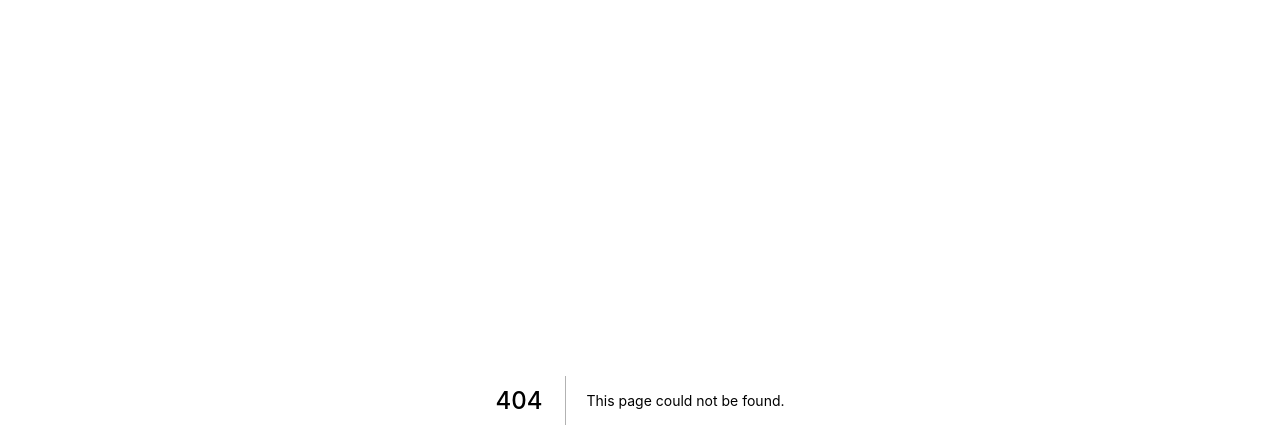
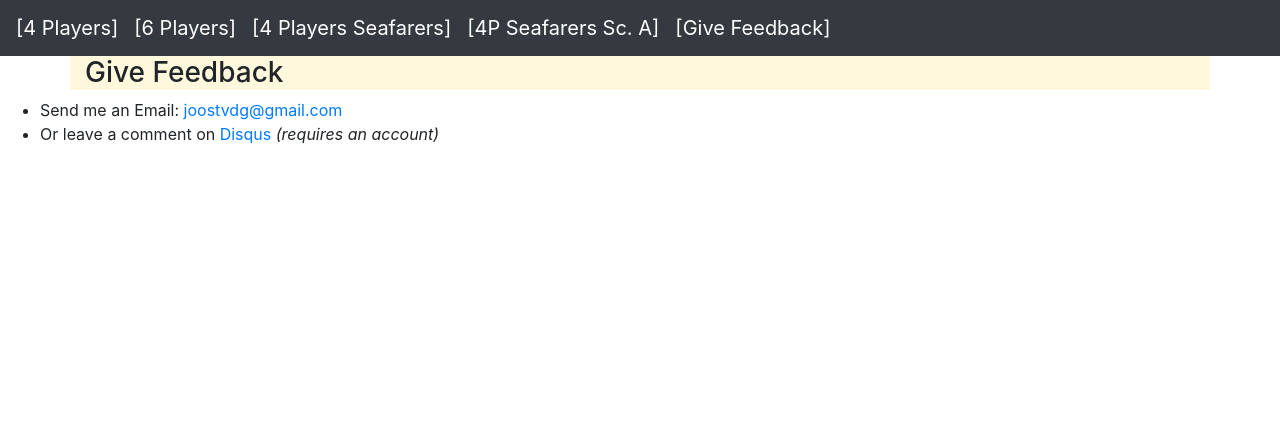
Before and after one commit to joostvdg/cmg-ui, a Next.js app: page /feedback in a window 1280 px wide. Before the commit this address had no page. Shown: the top 448 px of the page. Built offline with nearby package versions, Linux system fonts and the light colour scheme.

Commit message:
cleanup and add feedback button

```diff
--- a/components/Header.js
+++ b/components/Header.js
@@ -25,6 +25,11 @@ export default function Header() {
                         <a className="navbar-brand mr-md-3">[4P Seafarers Sc. A]</a>
                     </Link>
                 </li>
+                <li className="nav-item">
+                    <Link href="/feedback">
+                        <a className="navbar-brand mr-md-3">[Give Feedback]</a>
+                    </Link>
+                </li>
             </ul>
         </nav>
     )
--- a/pages/4player.js
+++ b/pages/4player.js
@@ -13,7 +13,7 @@ import {
 } from '../components/Catan.js';
 
 async function getMapByCode(code) {
-    console.log("getMapByCode: " + code) ;
+    // console.log("getMapByCode: " + code) ;
     if (code === "") {
         return {
             code: "", error: "no game code input",
@@ -45,7 +45,7 @@ async function fetchData(max, min, maxr, minr, max300, maxRow, maxColumn, adjace
     });
 
     const data = await response.json();
-  console.log(data);
+    // console.log(data);
     game.type = data.gameType;
     game.code = data.board.code;
         if (data.Error) {
@@ -53,7 +53,7 @@ async function fetchData(max, min, maxr, minr, max300, maxRow, maxColumn, adjace
         } else {
             game.error = "No error, all good.";
         }
-    console.log("Processing Game Code: " + game.code);
+        // console.log("Processing Game Code: " + game.code);
     processGameCode(game, game.code);
     return game;
 }
--- a/pages/6player.js
+++ b/pages/6player.js
@@ -15,7 +15,7 @@ import SliderInput from '../components/InputSlider.js';
 import Explanations from '../components/Explanations.js';
 
 async function getMapByCode(code) {
-    console.log("getMapByCode: " + code) ;
+    // console.log("getMapByCode: " + code) ;
     if (code === "") {
         return { code: "", error: "no game code input"};
     }
@@ -31,7 +31,7 @@ async function getMapByCode(code) {
     });
 
     const data = await response.json()
-    console.log(data)
+    // console.log(data)
     game.code = data.GameCode;
     if (data.Error) {
         game.error = data.Error;
@@ -58,7 +58,7 @@ async function fetchData(max, min, maxr, minr, max300, maxRow, maxColumn, adjace
     });
 
     const data = await response.json()
-  console.log(data)
+    // console.log(data)
     game.code = data.GameCode;
     game.type = "LARGE";
     if (data.Error) {
--- /dev/null
+++ b/pages/feedback.js
@@ -0,0 +1,26 @@
+import Layout from '../components/MyLayout.js';
+import fetch from 'isomorphic-unfetch';
+import Link from 'next/link';
+import {
+    mapStyle,
+    processGameCode,
+} from '../components/Catan.js';
+
+export default function P4(props) {
+
+    return (
+        <Layout>
+            <div style={mapStyle} className="container">
+                <h3 >Give Feedback</h3>
+            </div>
+            <div>
+                <p>
+                    <ul>
+                        <li>Send me an Email: <a href="mailto:joostvd@gmail.com">joostvdg@gmail.com</a></li>
+                        <li>Or leave a comment on <a href="https://catan-map-generator.disqus.com">Disqus</a> <i>(requires an account)</i></li>
+                    </ul>
+                </p>
+            </div>
+    </Layout>
+    );
+}
--- a/pages/index.js
+++ b/pages/index.js
@@ -31,7 +31,7 @@ async function getMapByCode(code) {
     });
 
     const data = await response.json()
-    console.log(data)
+    // console.log(data)
     game.code = data.GameCode;
     if (data.Error) {
         game.error = data.Error;
@@ -58,7 +58,7 @@ async function fetchData(max, min, maxr, minr, max300, maxRow, maxColumn, adjace
     });
 
     const data = await response.json()
-  console.log(data)
+//   console.log(data)
     game.code = data.GameCode;
     game.type = "NORMAL";
         if (data.Error) {
```
Lines whose indentation alone changed are shown as unchanged.
